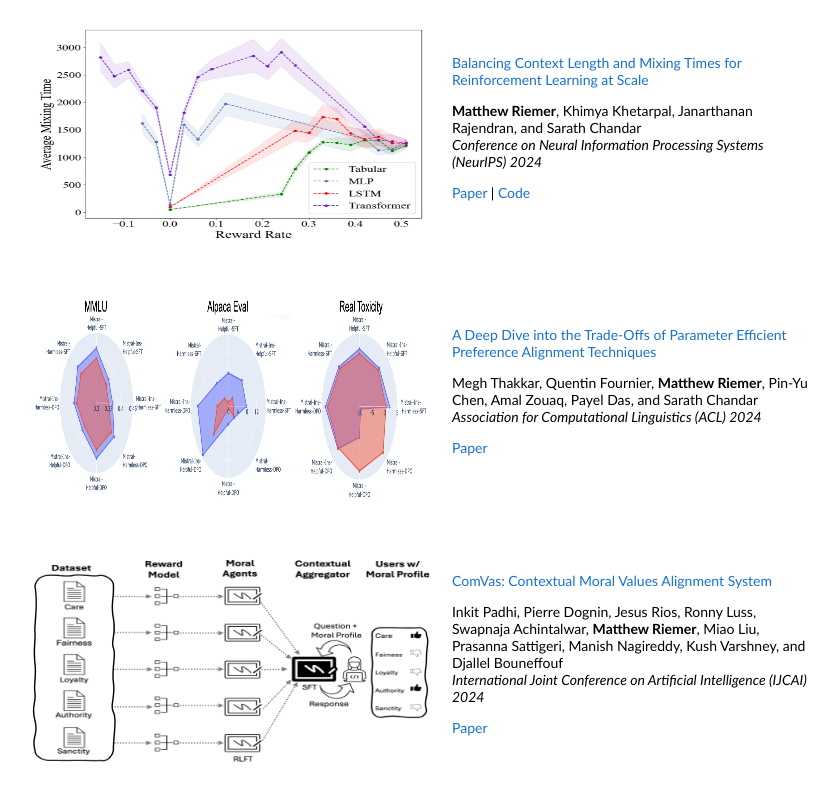
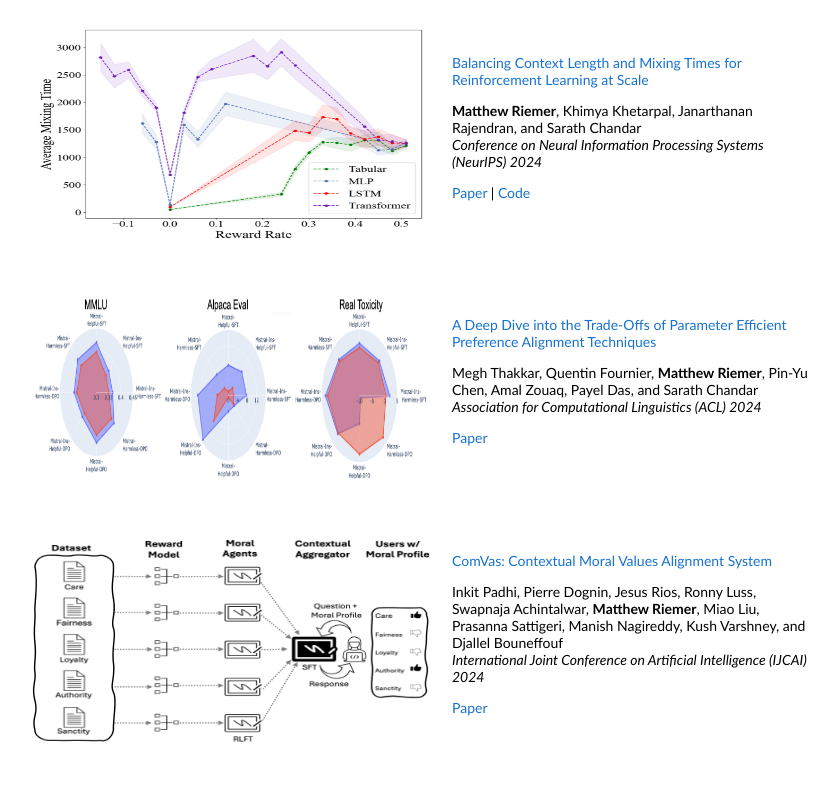
Before and after one commit to mattriemer/mattriemer.github.io, a plain HTML site: page index.html in a window 1280 px wide. Shown: the part 3407-4207 px from the top of the page, without its empty margins (229-1067 px from the left). Drawn offline with Linux system fonts and the light colour scheme.

Commit message:
hello world

```diff
--- a/index.html
+++ b/index.html
@@ -274,7 +274,7 @@
 
       <tr>
         <td style="padding:20px;width:25%;vertical-align:middle;text-align:center">
-          <img src="images/efficient_alignment.png" alt="rtb" height="220" width="400">
+          <img src="images/efficient_alignment.png" alt="rtb" height="200" width="400">
         </td>
         <td width="75%" valign="middle">
             <papertitle><a href="https://aclanthology.org/2024.acl-long.311.pdf">A Deep Dive into the Trade-Offs of Parameter Efficient Preference Alignment Techniques</a></papertitle>
```
